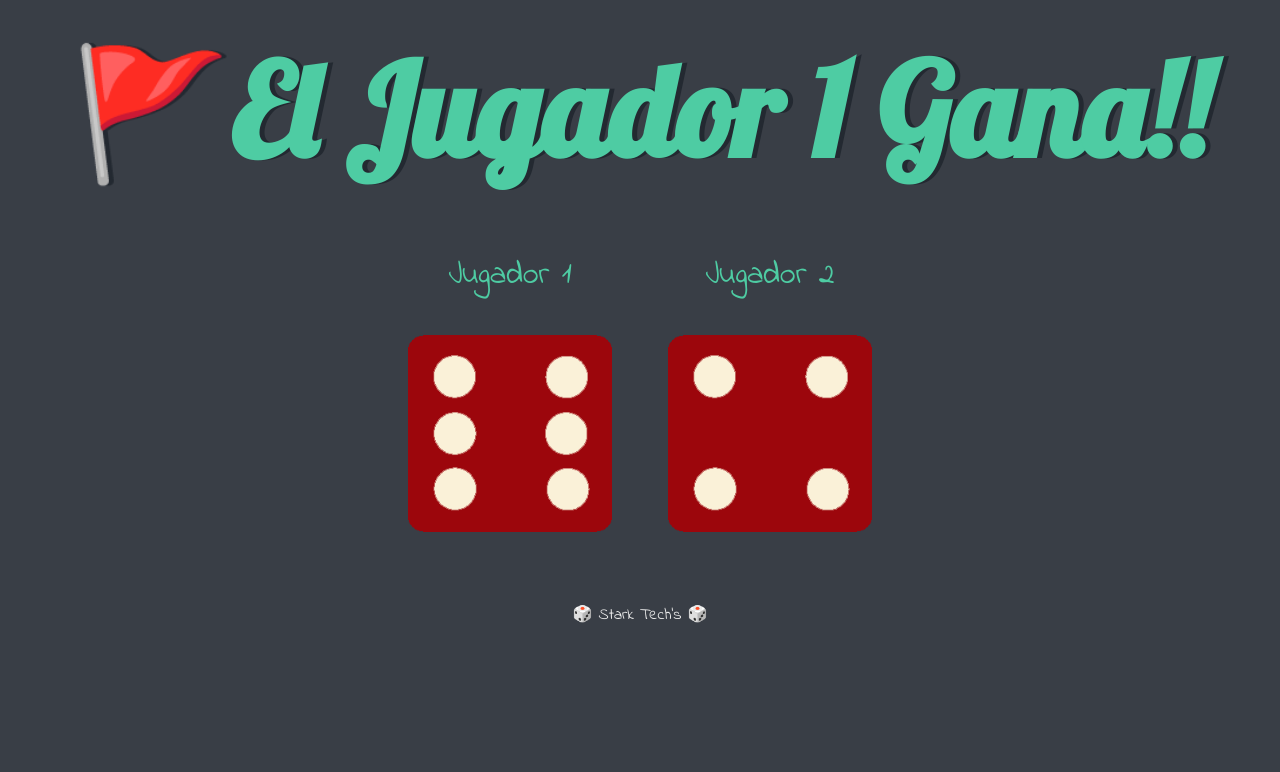
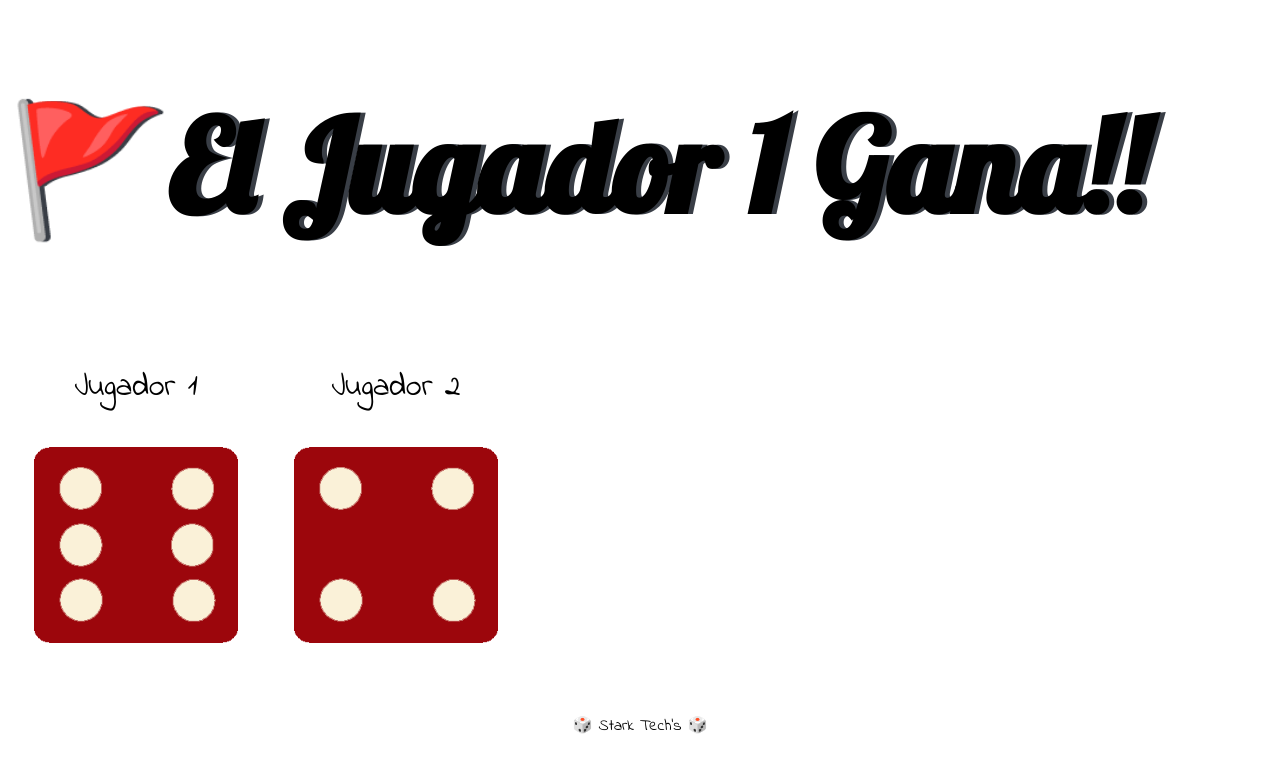
Before and after one commit to TheRealAyuwoki/Dice, a plain HTML site: page index.html in a window 1280 px wide. Drawn offline with Linux system fonts and the light colour scheme.

Commit message:
Update styles.css

```diff
--- a/styles.css
+++ b/styles.css
@@ -1,18 +1,11 @@
-body {
-    background-color: #393E46;
-}
-
 h1 {
-    margin: 30px;
     font-family: 'Lobster', cursive;
-    text-shadow: 5px 0 #232931;
+    text-shadow: 5px 0 #393E46;
     font-size: 8rem;
-    color: #4ECCA3;
 }
 
 p {
     font-size: 2rem;
-    color: #4ECCA3;
     font-family: 'Indie Flower', cursive;
 }
 
@@ -20,10 +13,6 @@ img {
     width: 80%;
   }
 
-.container {
-    text-align: center;
-    margin: auto;
-}
 
 .dado {
     text-align: center;
@@ -32,7 +21,6 @@ img {
 
 footer {
     margin-top: 5%;
-    color: #EEEEEE;
     text-align: center;
     font-family: 'Indie Flower', cursive;
 }
```
